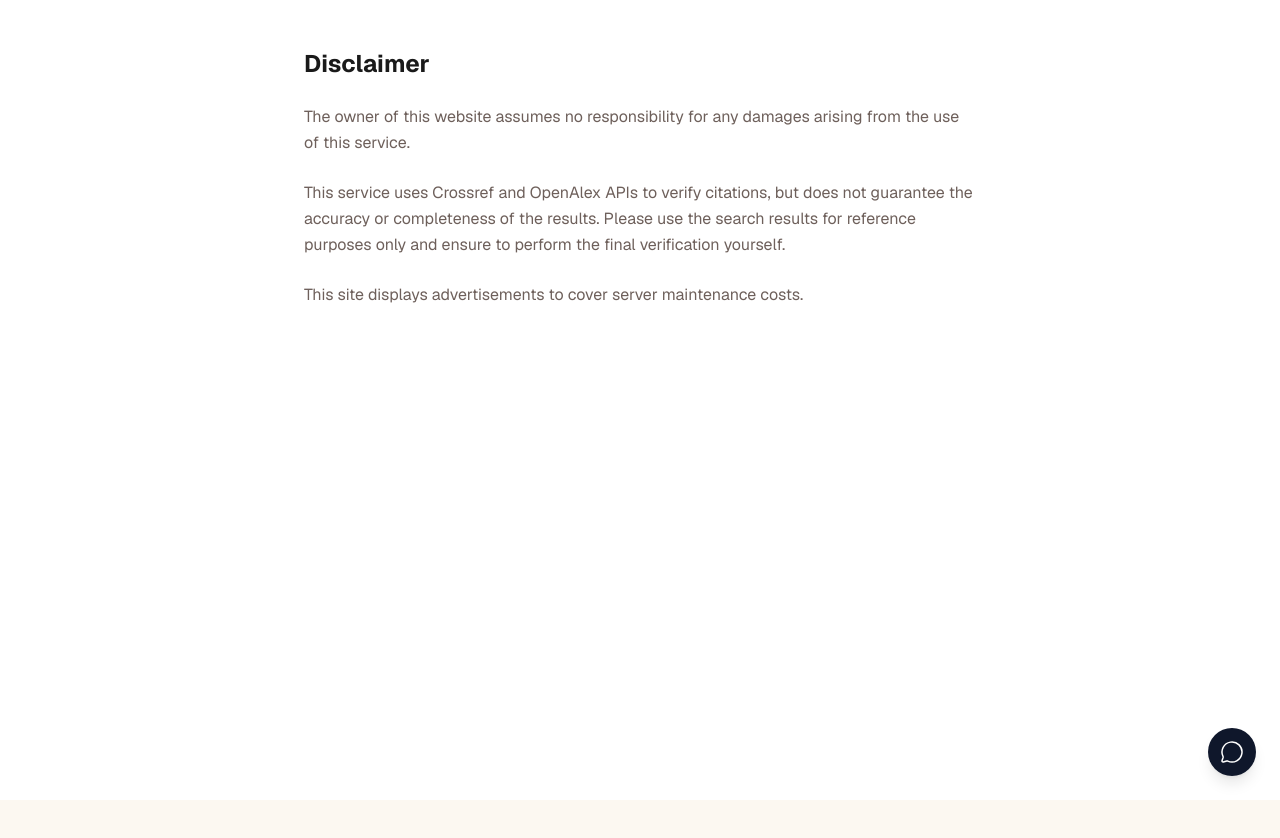
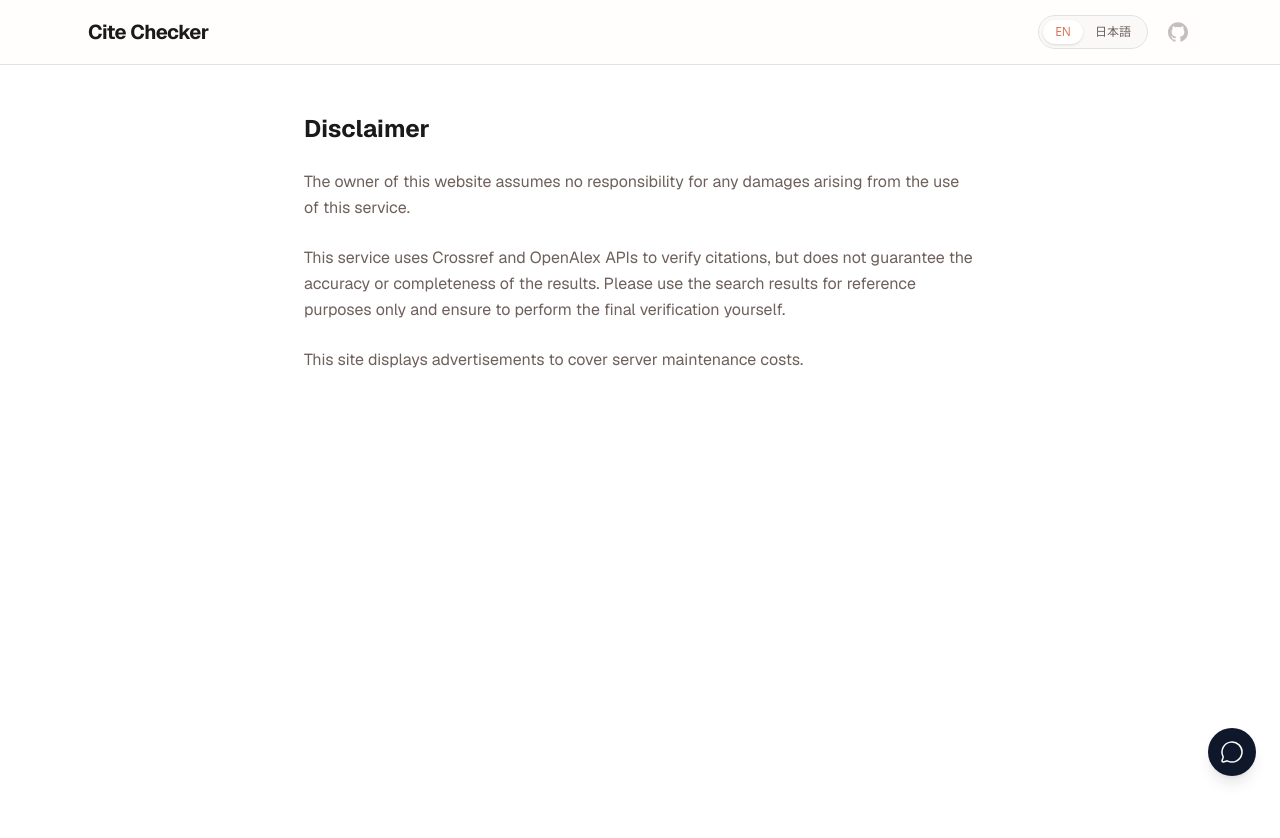
Before and after one commit to sotaro-ha/cite-checker, a Next.js app: page /en/disclaimer in a window 1280 px wide. Shown: the top 838 px of the page. Before the commit the page ends 800 px from the top, so only its background shows below. Built offline with nearby package versions, Linux system fonts and the light colour scheme; no server answers.

Commit message:
fix: restore SiteHeader and remove SiteFooter (duplicate disclaimer)

```diff
--- a/src/app/[lang]/layout.tsx
+++ b/src/app/[lang]/layout.tsx
@@ -5,6 +5,7 @@ import { Toaster } from "@/components/ui/sonner";
 import { GoogleAnalytics } from "@next/third-parties/google";
 import { FeedbackButton } from "@/components/feedback-button";
 import { Language } from "@/lib/i18n";
+import { SiteHeader } from "@/components/site-header";
 
 const geistSans = Geist({
   variable: "--font-geist-sans",
@@ -56,6 +57,7 @@ export default async function RootLayout({
       <body
         className={`${geistSans.variable} ${geistMono.variable} antialiased`}
       >
+        <SiteHeader lang={lang} />
         {children}
         <Toaster />
         <FeedbackButton />
--- a/src/components/site-footer.tsx
+++ /dev/null
@@ -1,18 +0,0 @@
-"use client";
-
-import Link from "next/link";
-import { Language } from "@/lib/i18n";
-
-interface SiteFooterProps {
-    lang: Language;
-}
-
-export function SiteFooter({ lang }: SiteFooterProps) {
-    return (
-        <footer className="py-8 text-center border-t border-[#E5E2DD]/50 mt-12 bg-white/50 flex flex-col gap-2 items-center justify-center">
-            <Link href={`/${lang}/disclaimer`} className="text-xs text-muted-foreground/60 hover:text-muted-foreground hover:underline transition-colors">
-                {lang === 'ja' ? '免責事項 (Disclaimer)' : 'Disclaimer'}
-            </Link>
-        </footer>
-    );
-}
```
